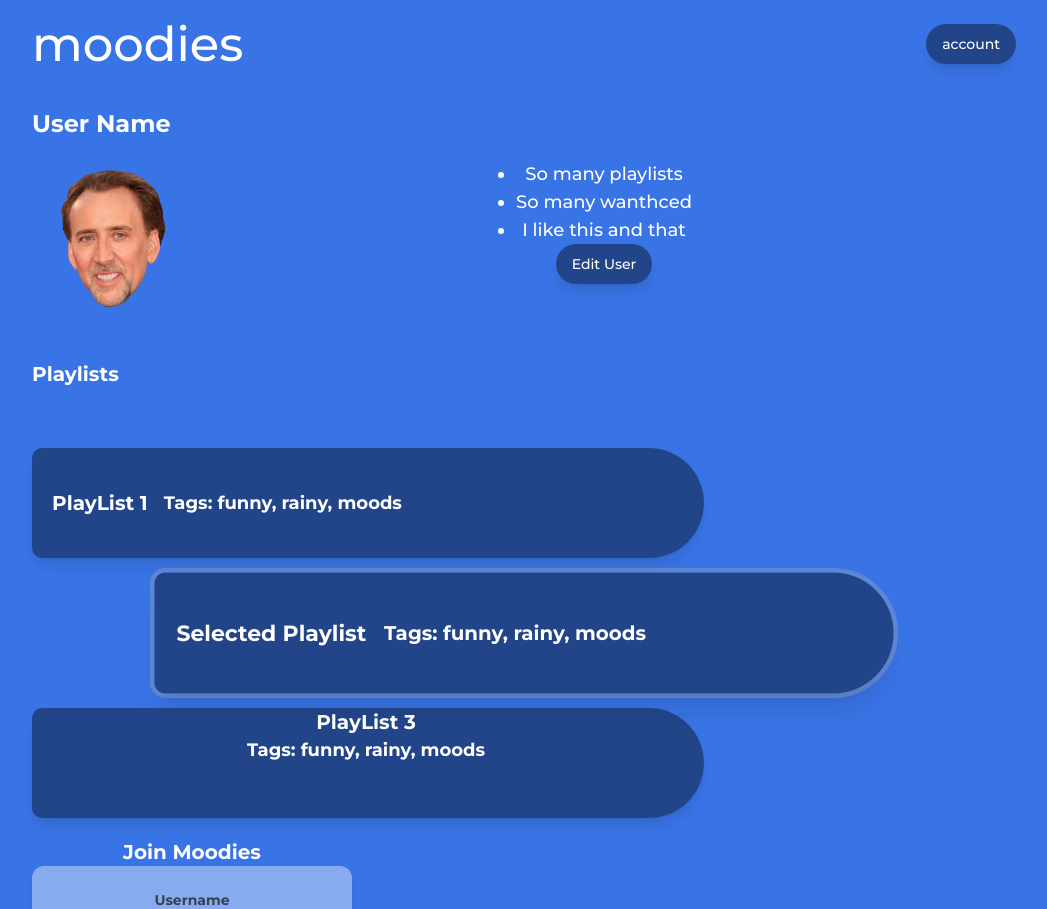
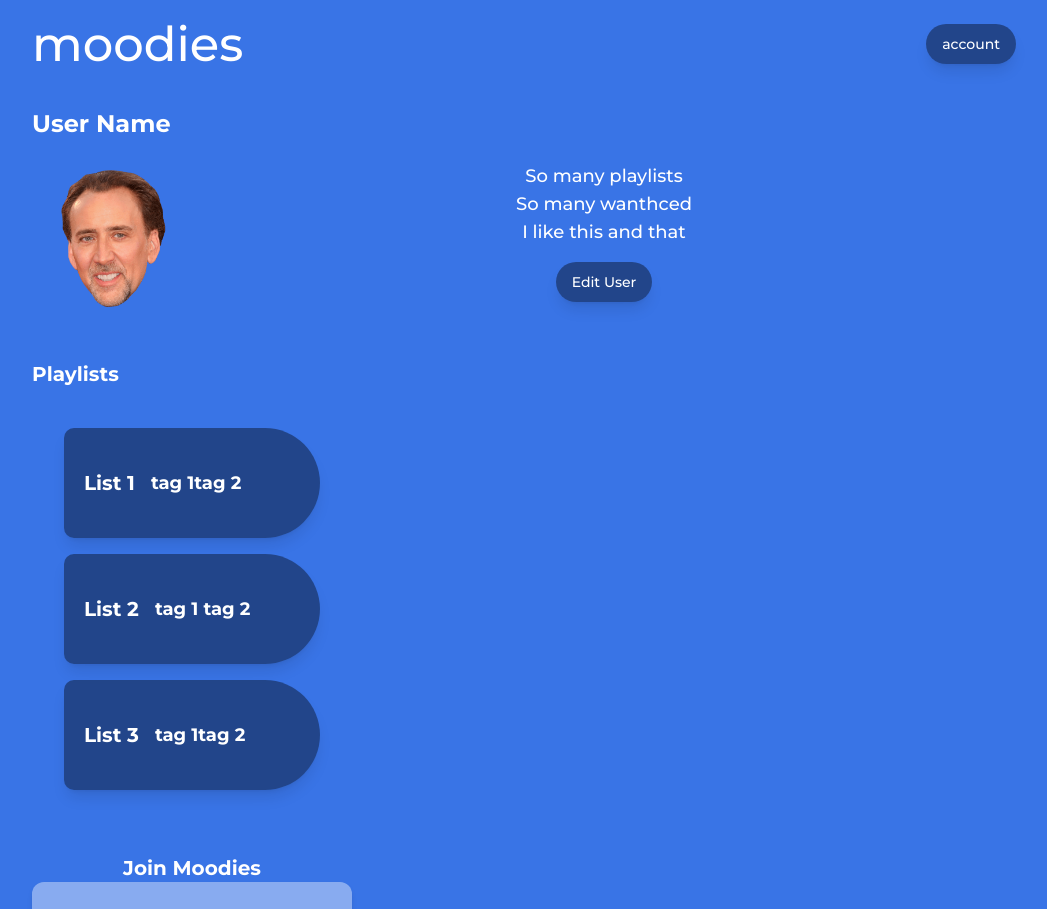
Before and after one commit to get-moodies/moodies, a React (Create React App) app: page /moodies/users/1 in a window 1280 px wide. Shown: the top 909 px of the page, without its empty margins (116-1163 px from the left). Built offline with nearby package versions, Linux system fonts and the light colour scheme.

Commit message:
added basic profile page and fixed some bugs with register/login

```diff
--- a/src/components/Login.js
+++ b/src/components/Login.js
@@ -3,11 +3,11 @@ export default function Login() {
 
 return (
 <>
-<div class="w-full max-w-xs ">
+<div className="w-full max-w-xs ">
     <div className="text-xl text-white font-bold">Log in</div>
-  <div class="bg-white shadow-md rounded-xl px-8 pt-6 pb-8 mb-4 bg-opacity-40">
-    <div class="mb-4">
-      <label class="block text-gray-700 text-sm font-bold mb-2" for="username">
+  <div className="bg-white shadow-md rounded-xl px-8 pt-6 pb-8 mb-4 bg-opacity-40">
+    <div className="mb-4">
+      <label className="block text-gray-700 text-sm font-bold mb-2" htmlFor="username">
         Username
       </label>
       <input
@@ -28,8 +28,8 @@ return (
             //value={}
         />
     </div>
-    <div class="mb-6">
-      <label class="block text-gray-700 text-sm font-bold mb-2" for="password">
+    <div className="mb-6">
+      <label className="block text-gray-700 text-sm font-bold mb-2" htmlFor="password">
         Password
       </label>
       <input
@@ -43,16 +43,16 @@ return (
                 py-2 px-3
                 leading-tight
                 focus:outline-none focus:shadow-outline"
-            id="username"
+            id="password"
             type="password"
             placeholder={"magicword"}
             //onChange={}
             //value={}
         />
-        <p class="text-red-500 text-xs italic">This we can activate/deactivete with a state if theres mistakes</p>
+        <p className="text-red-500 text-xs italic">This we can activate/deactivete with a state if theres mistakes</p>
     </div>
-    <div class="flex items-center justify-between">
-      <button class="
+    <div className="flex items-center justify-between">
+      <button className="
             @apply shadow-lg
             bg-opacity-40 bg-black
             hover:bg-black hover:bg-opacity-60
@@ -64,7 +64,7 @@ return (
         >
         Sign in!
       </button>
-      <a class="inline-block align-baseline font-bold text-sm text-blue-500 hover:text-blue-800" href="#">
+      <a className="inline-block align-baseline font-bold text-sm text-blue-500 hover:text-blue-800" href="#">
         What was my password?
       </a>
     </div>
--- a/src/components/Register.js
+++ b/src/components/Register.js
@@ -13,11 +13,11 @@ const {register} = useUsers()
 return (
     <>
 
-    <div class="w-full max-w-xs ">
-    <div className="text-xl text-white font-bold">Join Moodies</div>
-  <div class="bg-white shadow-md rounded-xl px-8 pt-6 pb-8 mb-4 bg-opacity-40">
-    <div class="mb-4">
-      <label class="block text-gray-700 text-sm font-bold mb-2" for="username">
+<div className="w-full max-w-xs ">
+<div className="text-xl text-white font-bold">Join Moodies</div>
+<div className="bg-white shadow-md rounded-xl px-8 pt-6 pb-8 mb-4 bg-opacity-40">
+    <div className="mb-4">
+      <label className="block text-gray-700 text-sm font-bold mb-2" htmlFor="username">
         Username
       </label>
       <input
@@ -38,8 +38,8 @@ return (
             //value={}
         />
     </div>
-    <div class="mb-6">
-      <label class="block text-gray-700 text-sm font-bold mb-2" for="password">
+    <div className="mb-6">
+      <label className="block text-gray-700 text-sm font-bold mb-2" htmlFor="password">
         Email
       </label>
       <input
@@ -53,15 +53,15 @@ return (
                 py-2 px-3
                 leading-tight
                 focus:outline-none focus:shadow-outline"
-            id="username"
+            id="email"
             type="text"
             placeholder={"ghost@rider.coppola"}
             //onChange={}
             //value={}
         />
     </div>
-    <div class="mb-6">
-      <label class="block text-gray-700 text-sm font-bold mb-2" for="password">
+    <div className="mb-6">
+      <label className="block text-gray-700 text-sm font-bold mb-2" htmlFor="password">
         Password
       </label>
       <input
@@ -75,16 +75,16 @@ return (
                 py-2 px-3
                 leading-tight
                 focus:outline-none focus:shadow-outline"
-            id="username"
+            id="password"
             type="password"
             placeholder={"magicword"}
             //onChange={}
             //value={}
         />
-        <p class="text-red-500 text-xs italic">This we can activate/deactivete with a state if theres mistakes</p>
+        <p className="text-red-500 text-xs italic">This we can activate/deactivete with a state if theres mistakes</p>
     </div>
-    <div class="flex items-center justify-center">
-      <button class="btn-primary" type="button">
+    <div className="flex items-center justify-center">
+      <button className="btn-primary" type="button">
         Join now!
       </button>
     </div>
--- a/src/routes/Profile.js
+++ b/src/routes/Profile.js
@@ -1,11 +1,17 @@
+import { useState } from "react";
 import face from "../images/face.png";
+
+const moviesTemplate = ["movie 1", "movie 2", "movie 3"]
+const listsTemplate = [{name: "List 1", tags:["tag 1","tag 2"]}, {name: "List 2", tags:["tag 1 ","tag 2 "]}, {name: "List 3", tags:["tag 1","tag 2"]}]
 
 
 export default function Profile() {
+    const [isListActive,setIsListActive] = useState(false)
+
 return <>
     <h1 className="text-2xl font-bold text-white text-left mt-10">User Name</h1>
 
-    <div className="flex justify-start	 align-middle mt-5">
+    <div className="flex justify-start	items-center mt-5">
             <img
                 className="
                 h-40 w-40
@@ -14,8 +20,8 @@ return <>
                 src={ face}
                 alt="user avatar"
             />
-            <div className="flex-column  mx-auto">
-                <ul className="list-disc">
+            <div className="flex-column  mx-auto mb-4">
+                <ul className="mb-4">
                     <li  className="text-lg font-medium text-white">So many playlists</li>
                     <li className="text-lg font-medium text-white">So many wanthced</li>
                     <li className="text-lg font-medium text-white">I like this and that</li>
@@ -23,18 +29,63 @@ return <>
                 <button className="btn-primary">Edit User</button>
             </div>
     </div>
-    <h1 className="text-xl font-bold text-white mt-10 text-left">Playlists</h1>
+    <h1 className="text-xl font-bold text-white mt-10 mb-4 text-left">Playlists</h1>
 
-    <div className="flex-col content-start justify-start mt-10">
+    <div className="flex items-start justify-between">
+        <div className="w-full max-w-xs mr-5">
+            {/* shadow for the div below: shadow-md  */}
+            <div className="bg-white rounded-xl px-8 pt-6 pb-8 mb-4 bg-opacity-0 items-start">
+            {listsTemplate.map((list)=>(
+                    <div className="mb-4" key={list.name}>
                         <div
                             className="
-            hover:scale-150 hover:outline-4 hover:outline-slate-400/40 hover:outline hover:outline-offset-0 hover:shadow-xl
+                            hover:scale-110 hover:outline-4
+                            hover:outline-slate-400/40 hover:outline
+                            hover:outline-offset-0 hover:shadow-xl
                             transition-all duration-700 \
                             shadow-lg
-
                             max-w-2xl
                             min-h-[110px]
-            my-5
+                            bg-black bg-opacity-40
+                            pr-1
+                            rounded-r-full
+                            rounded-l-[1800px]
+                            flex justify-begin content-center
+                            space-x-4
+                            overflow-hidden
+                            "
+                            onClick={()=>setIsListActive(!isListActive)}
+                            >
+                            <h1 className={"text-xl font-bold text-white my-auto ml-5 "}>  {list.name} </h1>
+                            <h2 className={"text-lg font-bold text-white my-auto"}> {list.tags} </h2>
+                        </div>
+                    </div>
+
+                ))}
+            </div>
+        </div>
+        <div className={isListActive ? `transition-all duration-700 w-full` : `transition-all duration-700 hidden`}  >
+            <div className="bg-white shadow-md rounded-xl px-8 pt-6 pb-8 mb-4 bg-opacity-20">
+                <div className="mb-4 ">
+                <h2 className=" text-xl font-bold text-white text-center">
+                    Active List
+                </h2>
+                </div>
+                <div className="mb-4 flex items-center justify-around">
+                <p className=" text-md font-medium text-white text-center">Tags: Tag1 Tag2 Tag3</p>
+                <button className="btn-primary">Edit</button>
+                </div>
+                {moviesTemplate.map((movie)=>(
+                    <div className="mb-4" key={movie}>
+                        <div
+                            className="
+                            hover:scale-110 hover:outline-4
+                            hover:outline-slate-400/40 hover:outline
+                            hover:outline-offset-0 hover:shadow-xl
+                            transition-all duration-700 \
+                            shadow-lg
+                            max-w-2xl
+                            min-h-[110px]
                             bg-black bg-opacity-40
                             pr-1
                             rounded-r-full
@@ -44,54 +95,14 @@ return <>
                             overflow-hidden
                             "
                             >
-        <h1 className={"text-xl font-bold text-white my-auto ml-5 "}>  PlayList 1 </h1>
-        <h2 className={"text-lg font-bold text-white my-auto"}> Tags: funny, rainy, moods </h2>
-    </div>
-    <div
-        className="
-            scale-110
-            outline-4
-            outline-slate-400/40
-            outline outline-offset-0
-            shadow-xl
-            relative
-            max-w-2xl
-            h-[110px]
-            mx-auto my-5
-            bg-black bg-opacity-40
-            pr-1
-            rounded-r-full
-            rounded-l-[1800px]
-            flex items-center
-            text-left
-            space-x-4
-            overflow-hidden
-            "
-    >
-
-       <h1 className={"text-xl font-bold text-white ml-5 my-auto"}>  Selected Playlist </h1>
-        <h2 className={"text-lg font-bold text-white my-auto"}> Tags: funny, rainy, moods </h2>
-
-    </div>
-    <div
-        className="
-            hover:scale-150 hover:outline-4 hover:outline-slate-400/40 hover:outline hover:outline-offset-0 hover:shadow-xl
-            transition-all duration-700 \
-            shadow-lg
-            max-w-2xl
-            h-[110px]
-            my-5
-            bg-black bg-opacity-40
-            pr-1
-            rounded-r-full
-            rounded-l-[1800px]
-            overflow-hidden
-            "
-    >
-        <h1 className={"text-xl font-bold text-white mr-auto mt-auto "}>  PlayList 3 </h1>
-        <h2 className={"text-lg font-bold text-white mr-auto my-auto"}> Tags: funny, rainy, moods </h2>
+                            <h1 className={"text-xl font-bold text-white my-auto ml-5 "}>  {movie} </h1>
+                            <h2 className={"text-lg font-bold text-white my-auto"}> Info </h2>
                         </div>
                     </div>
 
+                ))}
+            </div>
+        </div>
+    </div>
   </>;
 }
```
Lines whose indentation alone changed are shown as unchanged.
